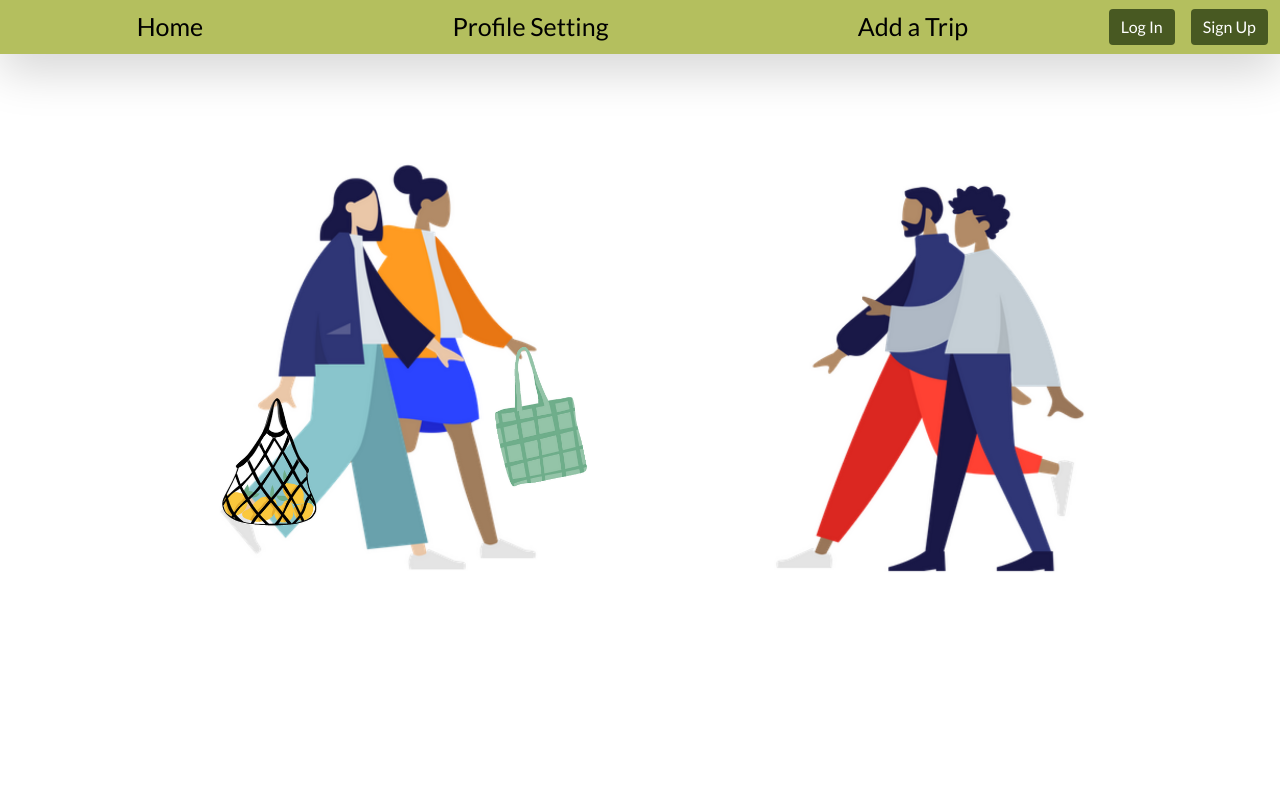
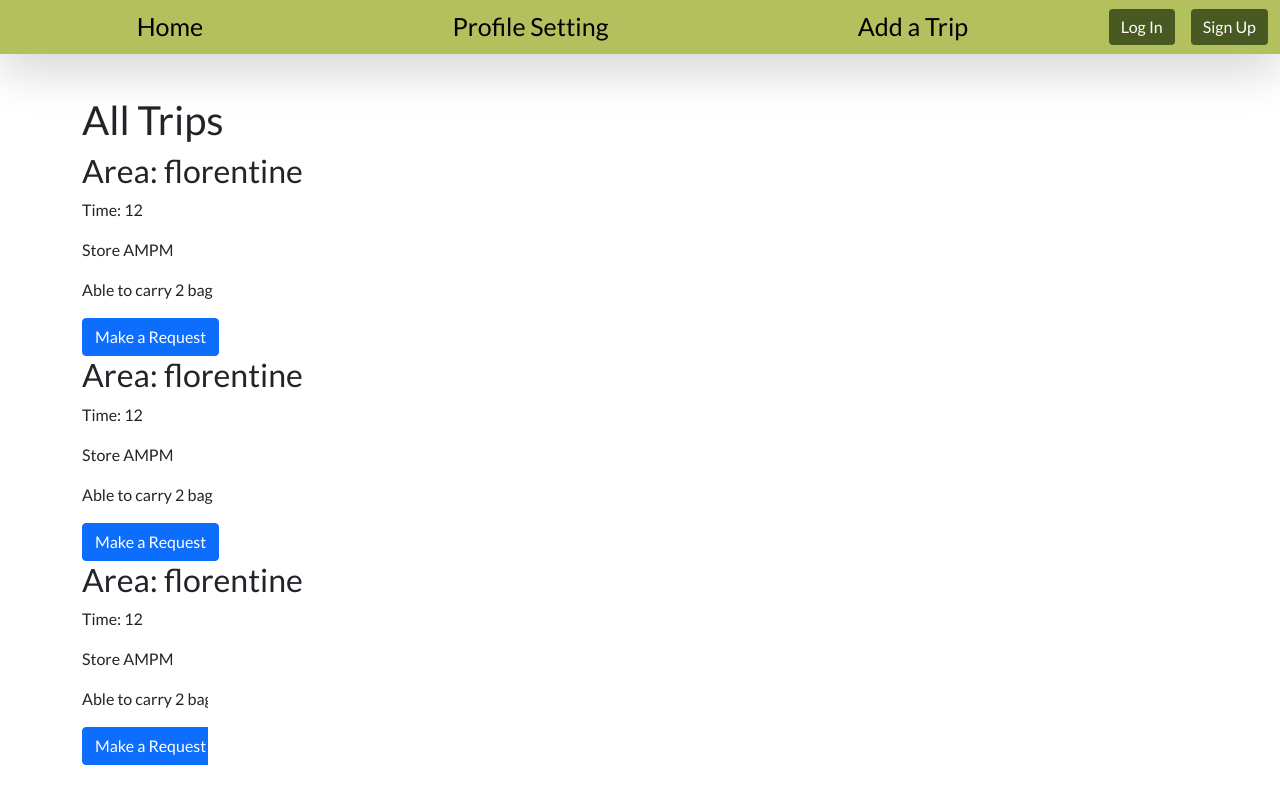
Before and after one commit to naor789/lazy-potatoes, a React (Create React App) app: page / in a window 1280 px wide. Shown: the top 800 px of the page. Built offline with nearby package versions, Linux system fonts and the light colour scheme.

Commit message:
trip card, request modal added

```diff
--- a/package.json
+++ b/package.json
@@ -12,7 +12,7 @@
     "react-bootstrap": "^1.4.3",
     "react-dom": "^17.0.1",
     "react-router-dom": "^5.2.0",
-    "react-scripts": "4.0.1",
+    "react-scripts": "^4.0.1",
     "web-vitals": "^0.2.4"
   },
   "scripts": {
--- a/src/App.js
+++ b/src/App.js
@@ -6,6 +6,7 @@
 import ModalLogIn from './components/ModalLogIn';
 import ModalSignUp from './components/ModalSignUp';
 import AddTrip from './components/add-trip';
+import AllTrips from './components/AllTrips';
 
 // import logo from "./img/logo.png";
 
@@ -40,7 +41,7 @@
 
 				<Switch>
 					<Route exact path='/'>
-						<Home></Home>
+						<Home/>
 					</Route>
 					<Route path='/profilesetting'></Route>
 					<Route path='/add-trip'>
--- /dev/null
+++ b/src/components/AllTrips.jsx
@@ -0,0 +1,48 @@
+import { useEffect, useState } from 'react'
+import { axios } from 'axios'
+import { baseURL } from '../axios-routes'
+import { ListGroup, Button, ListGroupItem } from 'react-bootstrap'
+import TripCard from './TripCard'
+
+import React from 'react'
+
+export default function AllTrips() {
+
+  const [allTrips, setAllTrips] = useState([{
+        id: 1,
+        area: 'florentine',
+        time: 12,
+        store: 'AMPM',
+        container: 'bag',
+        quantity: 2
+      },
+      {
+        id: 2,
+        area: 'florentine',
+        time: 12,
+        store: 'AMPM',
+        container: 'bag',
+        quantity: 2
+      },
+      {
+        id: 3,
+        area: 'florentine',
+        time: 12,
+        store: 'AMPM',
+        container: 'bag',
+        quantity: 2
+      }])
+
+  return (
+    <>
+      <h1>All Trips</h1>
+      {allTrips && (
+        <div className='tripList'>
+          {allTrips.map((trip) => (
+            <TripCard key={trip.id} trip={trip} />
+          ))}
+        </div>
+      )}
+    </>
+  )
+}
--- a/src/components/Home.js
+++ b/src/components/Home.js
@@ -1,5 +1,6 @@
 import React from 'react'
 import backgroundD from '../img/backgroundD.png'
+import AllTrips from './AllTrips';
 
 
 export default function Home() {
@@ -7,6 +8,7 @@
     return (
         <>
             <div className="container homePage">
+                <AllTrips/>
                 {/* <h1 className="welcome">HOME </h1> */}
                 <span><img src={backgroundD} alt="man and a woman" className="img" width="80%" /></span>
             </div>
--- /dev/null
+++ b/src/components/RequestModal.jsx
@@ -0,0 +1,32 @@
+import React from 'react'
+import Modal from 'react-bootstrap/Modal'
+import Button from 'react-bootstrap/Button'
+
+export default function RequestModal(props) {
+
+  return (
+    <Modal
+      {...props}
+      size='lg'
+      aria-labelledby='contained-modal-title-vcenter'
+      centered
+    >
+      <Modal.Header closeButton>
+        <Modal.Title id='contained-modal-title-vcenter'>
+          Modal heading
+        </Modal.Title>
+      </Modal.Header>
+      <Modal.Body>
+        <h4>Centered Modal</h4>
+        <p>
+          Cras mattis consectetur purus sit amet fermentum. Cras justo odio,
+          dapibus ac facilisis in, egestas eget quam. Morbi leo risus, porta ac
+          consectetur ac, vestibulum at eros.
+        </p>
+      </Modal.Body>
+      <Modal.Footer>
+        <Button onClick={props.onHide}>Close</Button>
+      </Modal.Footer>
+    </Modal>
+  )
+}
--- /dev/null
+++ b/src/components/TripCard.jsx
@@ -0,0 +1,23 @@
+import React from 'react'
+import Button from 'react-bootstrap/Button'
+import RequestModal from './RequestModal'
+
+export default function TripCard(props) {
+  const [modalShow, setModalShow] = React.useState(false)
+  const { id, area, time, store, container, quantity } = props.trip
+
+  return (
+    <div className='tripCard' style={{ width: '18rem' }} key={id}>
+      <div>
+        <h2>Area: {area}</h2>
+        <p>Time: {time}</p>
+        <p>Store {store}</p>
+        <p>
+          Able to carry {quantity} {container}
+        </p>
+        <Button onClick={() => setModalShow(true)}>Make a Request</Button>
+      </div>
+      <RequestModal show={modalShow} onHide={() => setModalShow(false)} />
+    </div>
+  )
+}
```
Also changed, not shown: src/components/all-trips.jsx (deleted, +0 -31 lines), 1 other file (tests, documents, lock files or other folders).
